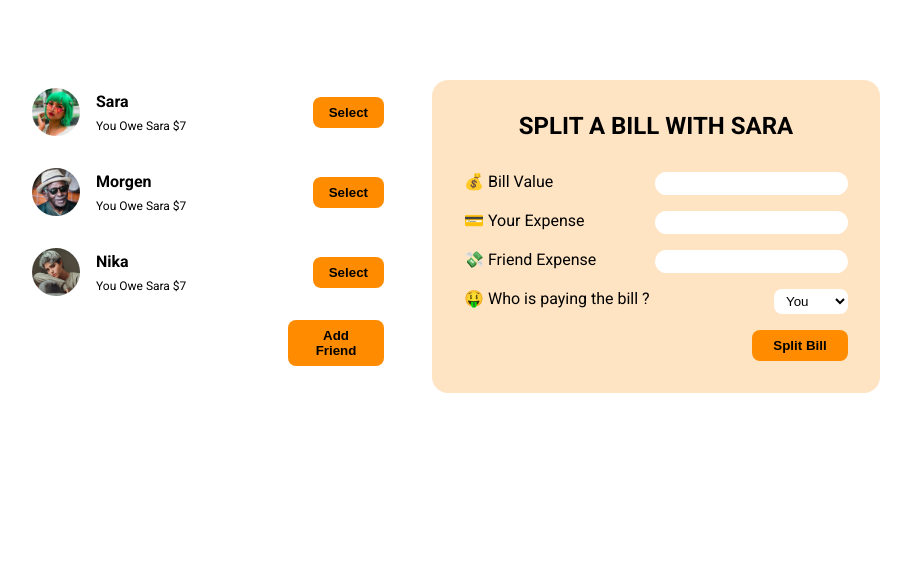
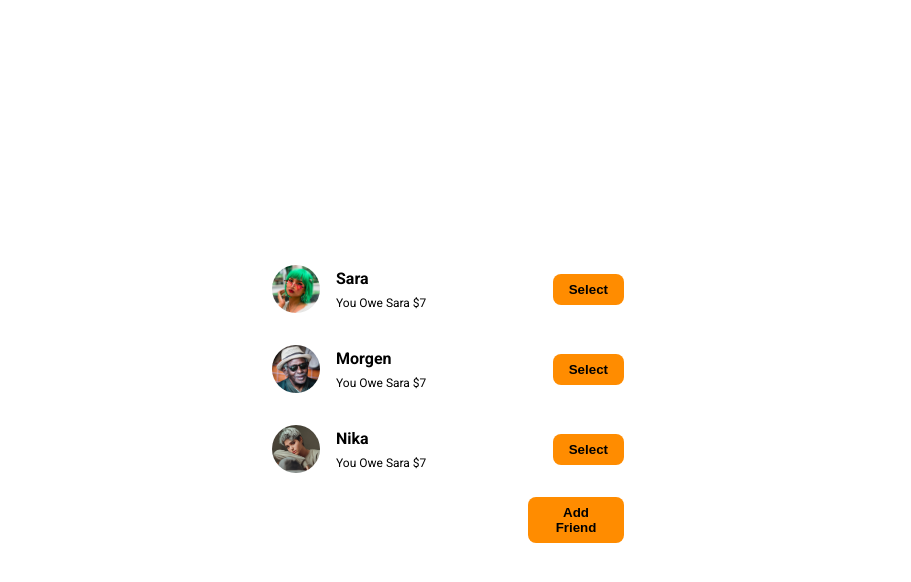
Before and after one commit to funnypar/Learn-React, a React (Create React App) app in the folder owe/: page / in a window 1280 px wide. Shown: the top 582 px of the page, without its empty margins (192-1103 px from the left). Built offline with nearby package versions, Linux system fonts and the light colour scheme.

Commit message:
implementLeftSide

```diff
--- a/owe/src/App.css
+++ b/owe/src/App.css
@@ -21,6 +21,9 @@
     flex-direction: column;
     gap: 1rem;
     align-self: self-start;
+}
+.active {
+    align-self: center;
 }
 .friend-wrapper {
     width: 100%;
--- a/owe/src/App.js
+++ b/owe/src/App.js
@@ -1,12 +1,20 @@
+import { useState } from "react";
 import "./App.css";
 import Friends from "./components/Friends";
 import Owe from "./components/Owe";
 
 function App() {
+    const [data, setData] = useState("");
+    const [showOwe, setShowOwe] = useState(false);
+
+    function dataHandler(datas) {
+        setData(datas);
+        setShowOwe(true);
+    }
     return (
         <div className="App">
-            <Friends />
-            <Owe />
+            <Friends onBill={dataHandler} showOwe={!showOwe} />
+            {showOwe ? <Owe person={data} /> : ""}
         </div>
     );
 }
--- a/owe/src/components/Friend.js
+++ b/owe/src/components/Friend.js
@@ -1,6 +1,4 @@
-import Btn from "./Btn";
-
-export default function Friend({ name, image }) {
+export default function Friend({ name, image, onOwe }) {
     return (
         <div className="friend-wrapper">
             <div>
@@ -9,7 +7,9 @@ export default function Friend({ name, image }) {
                     {name} <span>You owe Sara $7</span>
                 </h4>
             </div>
-            <Btn classname={"btn"}>Select</Btn>
+            <button className={"btn"} onClick={() => onOwe()}>
+                Select
+            </button>
         </div>
     );
 }
--- a/owe/src/components/Friends.js
+++ b/owe/src/components/Friends.js
@@ -3,7 +3,7 @@ import Btn from "./Btn";
 import Form from "./Form";
 import { useState } from "react";
 
-export default function Friends() {
+export default function Friends({ onBill, showOwe }) {
     const [DATABASE, setDATABASE] = useState([
         { id: "1p", name: "sara", img: "media/sara.jpg" },
         { id: "2p", name: "morgen", img: "media/morgen.jpg" },
@@ -16,12 +16,13 @@ export default function Friends() {
     }
 
     return (
-        <div className="wrapper">
-            {DATABASE.map((person) => {
+        <div className={`wrapper ${showOwe ? "active" : ""}`}>
+            {DATABASE.map((person, index) => {
                 return (
                     <Friend
                         name={person.name}
                         image={person.img}
+                        onOwe={() => onBill(person)}
                         key={person.id}
                     />
                 );
--- a/owe/src/components/Owe.js
+++ b/owe/src/components/Owe.js
@@ -1,9 +1,9 @@
 import Btn from "./Btn";
 
-export default function owe() {
+export default function owe({ person }) {
     return (
         <div className="bill-wrapper">
-            <h2>split a bill with sara</h2>
+            <h2>split a bill with {person.name}</h2>
             <form>
                 <div>
                     <label htmlFor="bill">💰 Bill Value </label>
@@ -19,12 +19,14 @@ export default function owe() {
                     />
                 </div>
                 <div>
-                    <label htmlFor="friendexpense">💸 Friend Expense </label>
+                    <label htmlFor="friendexpense">
+                        💸 {person.name}'s Expense{" "}
+                    </label>
                     <input
-                        type="number"
+                        type="text"
                         name="friendexpense"
                         id="friendexpense"
-                        min={"1"}
+                        disabled
                     />
                 </div>
                 <div>
@@ -33,7 +35,7 @@ export default function owe() {
                     </label>
                     <select>
                         <option>You</option>
-                        <option>Friend</option>
+                        <option>{person.name}</option>
                     </select>
                 </div>
                 <Btn classname={"btn-split btn"}>Split Bill</Btn>
```
